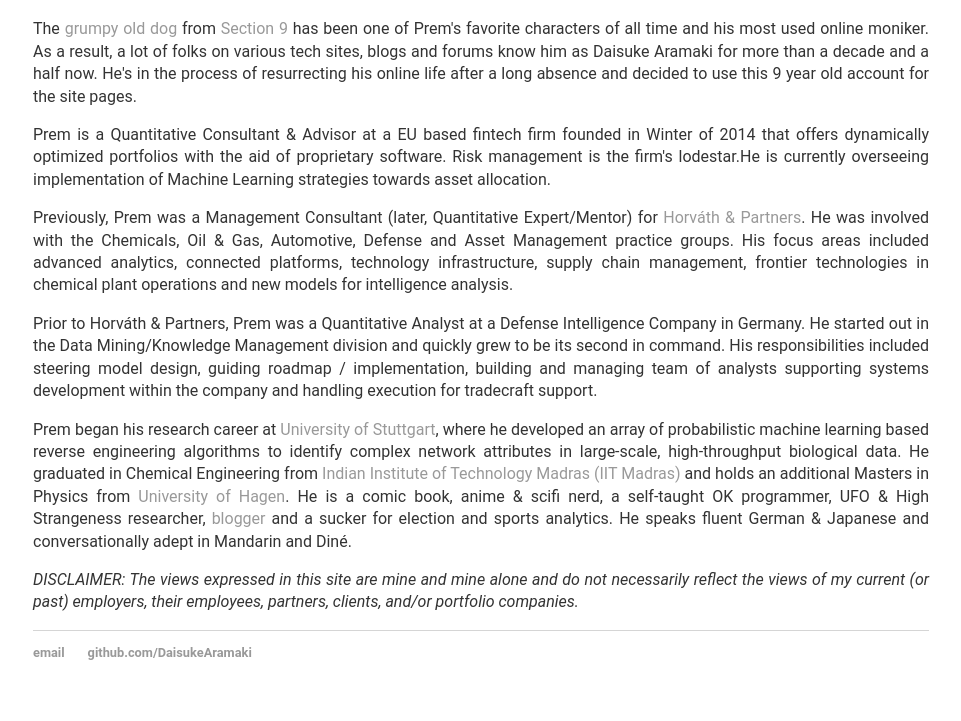
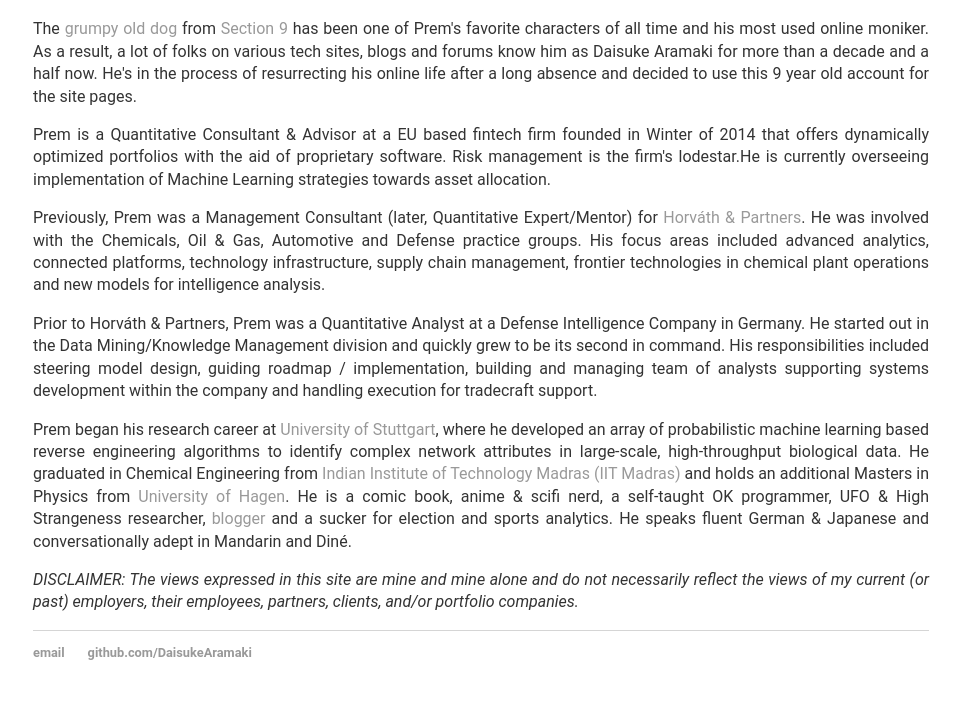
Before and after one commit to DaisukeAramaki/DaisukeAramaki.github.io, a Jekyll site: the page built from about/index.html, in a window 1280 px wide. Shown: the part 458-1179 px from the top of the page, without its empty margins (159-1120 px from the left). Built offline with Jekyll 4.4.1, drawn with Linux system fonts in a browser that asks for light colours.

```diff
--- a/about/index.html
+++ b/about/index.html
@@ -8,7 +8,7 @@
 
 		  <p style='text-align: justify;'> The  <a href="http://ghostintheshell.wikia.com/wiki/Daisuke_Aramaki">grumpy old dog</a> from <a href="https://en.wikipedia.org/wiki/Public_Security_Section_9">Section 9</a> has been one of Prem's favorite characters of all time and his most used online moniker. As a result, a lot of folks on various tech sites, blogs and forums know him as Daisuke Aramaki for more than a decade and a half now. He's in the process of resurrecting his online life after a long absence and decided to use this 9 year old account for the site pages.</p>
 			<p style='text-align: justify;'> Prem is a Quantitative Consultant & Advisor at a EU based fintech firm founded  in Winter of 2014 that offers dynamically optimized portfolios with the aid of proprietary software. Risk management is the firm's lodestar.He is currently overseeing implementation of Machine Learning strategies towards asset allocation.</p>
-			<p style='text-align: justify;'> Previously, Prem was a Management Consultant  (later, Quantitative Expert/Mentor) for <a href="https://www.horvath-partners.com/de/home/">Horv&aacute;th & Partners</a>. He was involved with the Chemicals, Oil & Gas, Automotive, Defense and Asset Management practice groups. His focus areas included advanced analytics, connected platforms, technology infrastructure, supply chain management, frontier technologies in chemical plant operations and new models for intelligence analysis. </p>
+			<p style='text-align: justify;'> Previously, Prem was a Management Consultant  (later, Quantitative Expert/Mentor) for <a href="https://www.horvath-partners.com/de/home/">Horv&aacute;th & Partners</a>. He was involved with the Chemicals, Oil & Gas, Automotive and Defense practice groups. His focus areas included advanced analytics, connected platforms, technology infrastructure, supply chain management, frontier technologies in chemical plant operations and new models for intelligence analysis. </p>
 			<p style='text-align: justify;'>Prior to Horv&aacute;th & Partners, Prem was a Quantitative Analyst at a Defense Intelligence Company in Germany. He started out in the Data Mining/Knowledge Management division and quickly grew to be its second in command. His responsibilities included steering model design, guiding  roadmap / implementation, building and managing team of analysts supporting systems development within the company and handling execution for tradecraft support.</p>
 			<p style='text-align: justify;'>Prem began his research career at <a href="https://www.uni-stuttgart.de">University of Stuttgart</a>, where he developed an array of probabilistic machine learning based reverse engineering algorithms to identify complex network attributes in large-scale, high-throughput biological data. He graduated in Chemical Engineering from <a href="https://www.iitm.ac.in">Indian Institute of Technology Madras (IIT Madras)</a> and holds an additional Masters in Physics from <a href="https://www.fernuni-hagen.de">University of Hagen</a>. He is a comic book, anime & scifi nerd, a self-taught OK programmer, UFO & High Strangeness researcher, <a href="https://oldmanaramaki.wordpress.com">blogger</a> and a sucker for election and sports analytics. He speaks fluent German & Japanese and conversationally adept in Mandarin and Din&eacute;.</p>
 			<p style='text-align: justify;'><em>DISCLAIMER: The views expressed in this site are mine and mine alone and do not necessarily reflect the views of my current (or past) employers, their employees, partners, clients, and/or portfolio companies.</em></p>
```
